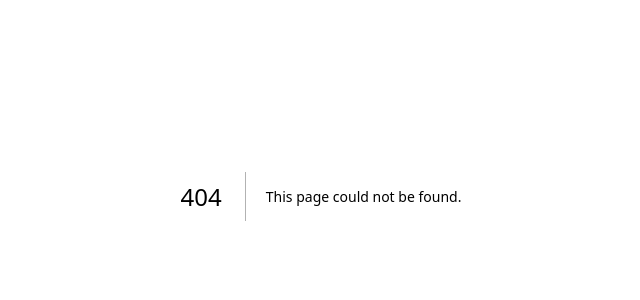
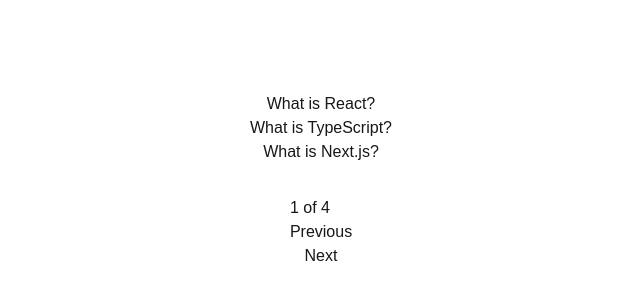
Before and after one commit to Neel37389/react-practice, a Next.js app: page /accordianpage in a window 1280 px wide. Before the commit this address had no page. Shown: the part 204-504 px from the top of the page, without its empty margins (319-959 px from the left). Built offline with nearby package versions, Linux system fonts and the light colour scheme.

Commit message:
Combined Pagination Accordian

```diff
--- /dev/null
+++ b/src/app/accordianpage/page.tsx
@@ -0,0 +1,114 @@
+"use client";
+
+import { useState } from "react";
+
+interface FAQItem {
+  id: number;
+  question: string;
+  answer: string;
+}
+
+const ITEMS_PER_PAGE = 3;
+
+const faqItems: FAQItem[] = [
+  {
+    id: 1,
+    question: "What is React?",
+    answer: "A JavaScript library for building user interfaces.",
+  },
+  {
+    id: 2,
+    question: "What is TypeScript?",
+    answer: "A strongly typed version of JavaScript.",
+  },
+  {
+    id: 3,
+    question: "What is Next.js?",
+    answer: "A React framework with server side rendering.",
+  },
+  {
+    id: 4,
+    question: "What is Tailwind CSS?",
+    answer: "A utility first CSS framework.",
+  },
+  {
+    id: 5,
+    question: "What is Supabase?",
+    answer: "An open source Firebase alternative with auth and database.",
+  },
+  {
+    id: 6,
+    question: "What is useState?",
+    answer: "A React hook for storing and updating state.",
+  },
+  {
+    id: 7,
+    question: "What is useEffect?",
+    answer: "A React hook for running side effects after render.",
+  },
+  {
+    id: 8,
+    question: "What is prop drilling?",
+    answer: "Passing props through multiple components that don't need them.",
+  },
+  {
+    id: 9,
+    question: "What is SSR?",
+    answer:
+      "Server Side Rendering — pages built on the server on every request.",
+  },
+  {
+    id: 10,
+    question: "What is SSG?",
+    answer: "Static Site Generation — pages built once at build time.",
+  },
+];
+
+export default function AccordianPage() {
+  const [active, setActive] = useState<number | null>(null);
+  const [currentPage, setCurrentPage] = useState<number>(1);
+
+  const totalPages = Math.ceil(faqItems.length / ITEMS_PER_PAGE);
+  const visibleItems = faqItems.slice(
+    (currentPage - 1) * ITEMS_PER_PAGE,
+    currentPage * ITEMS_PER_PAGE,
+  );
+
+  return (
+    <div className="flex flex-col min-h-screen items-center justify-center">
+      {visibleItems.map((item) => (
+        <div key={item.id}>
+          <button
+            onClick={() => setActive(active === item.id ? null : item.id)}
+          >
+            {item.question}
+          </button>
+          {active === item.id && <p>{item.answer}</p>}
+        </div>
+      ))}
+      <div className="flex flex-col p-8">
+        <p>
+          {currentPage} of {totalPages}
+        </p>
+        <button
+          onClick={() => {
+            setCurrentPage(currentPage - 1);
+            setActive(null);
+          }}
+          disabled={currentPage === 1}
+        >
+          Previous
+        </button>
+        <button
+          onClick={() => {
+            setCurrentPage(currentPage + 1);
+            setActive(null);
+          }}
+          disabled={currentPage === totalPages}
+        >
+          Next
+        </button>
+      </div>
+    </div>
+  );
+}
```
